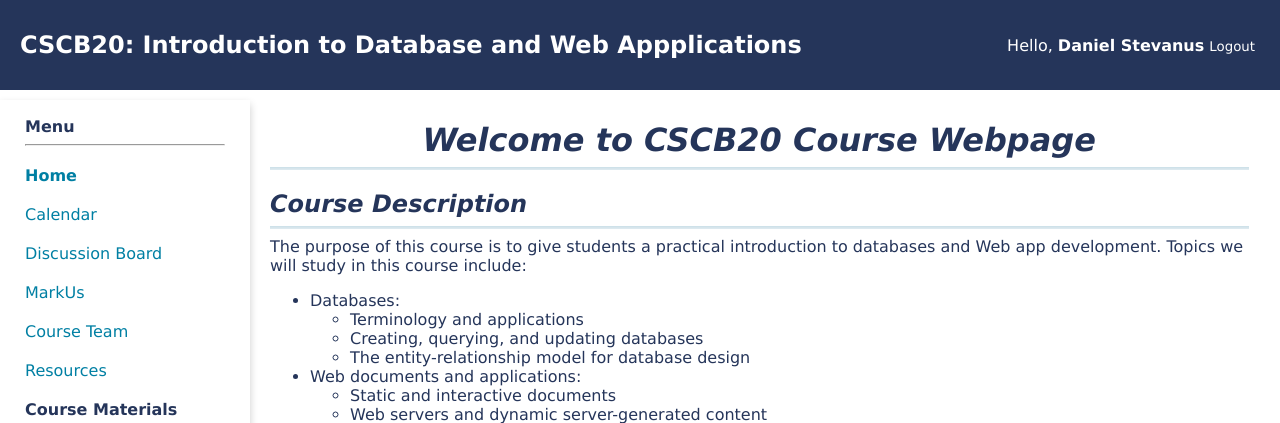
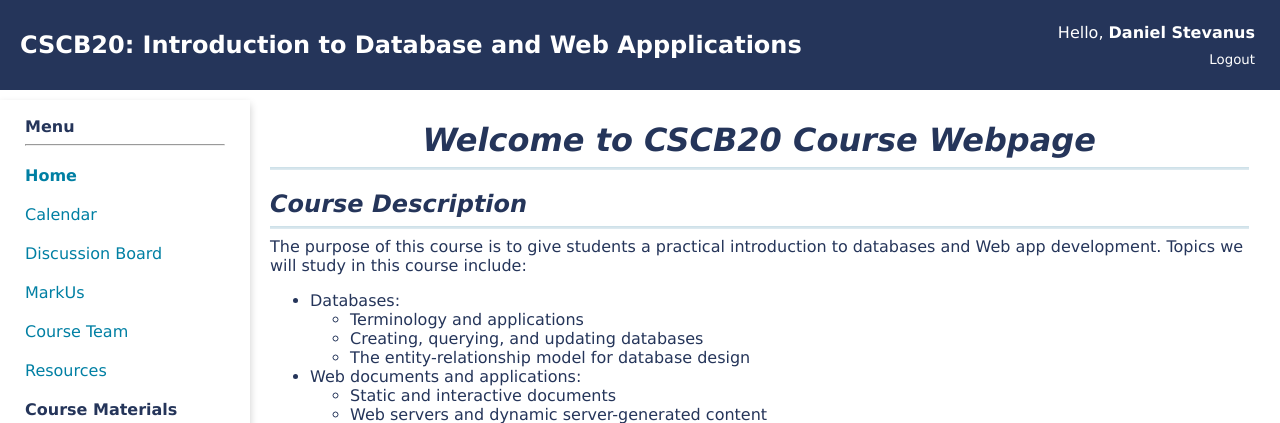
Before and after one commit to BobbyAdiSalim/Course-Website, a Flask app: page / in a window 1280 px wide. Shown: the top 423 px of the page. Run offline with Flask 3, Linux system fonts and the light colour scheme; a user stored in the database is signed in.

Commit message:
PULL PULL PULL PULL PULL PULL PULL PULL PULL PULL PULL PULL PULL PULL PULL PULL PULL PULL PULL PULL PULL PULL PULL PULL

```diff
--- a/app.py
+++ b/app.py
@@ -16,6 +16,7 @@ from flask_bcrypt import Bcrypt
 app = Flask(__name__)
 app.config["SQLALCHEMY_DATABASE_URI"] = 'sqlite:///assignment3.db'
 app.config["SECRET_KEY"] = "HJSCYIGA1982UYCH2C78E2BCGWGVXFTGbYDXGUBAJGDWUYGVDXGvjgsjVGGHJDWI"
+app.config["PERMANENT_SESSION_LIFETIME"] = timedelta(minutes = 10)
 db = SQLAlchemy(app)
 bcrypt = Bcrypt(app)
 
@@ -229,6 +230,7 @@ def login():
                         session["auth"] = "Student"
                         session["name"] = student.name
                         session["student_id"] = student.id
+                        session.permanent = True
                         return redirect("/")
             else:
                 instructor = Instructor.query.filter_by(username = input_username).first()
@@ -238,6 +240,7 @@ def login():
                         session["auth"] = "Instructor"
                         session["name"] = instructor.name
                         session["instructor_id"] = instructor.id
+                        session.permanent = True
                         return redirect("/")
 
             flash("Login failed! Invalid credentials", "Failed")
--- a/static/css/navbar.css
+++ b/static/css/navbar.css
@@ -56,6 +56,11 @@ header .title{
 }
 
 .header-flex-2{
+    display: flex;
+    flex-direction: column;
+    align-items: flex-end;
+    align-content: center;
+    justify-content: center;
     text-align: right;
     padding-right: 15px;
 }
--- a/templates/modify_assignment.html
+++ b/templates/modify_assignment.html
@@ -30,7 +30,11 @@
     <div class="assignment-item">
         <div class="assignment assignment-title"><a href="/grades/{{ test.id }}">{{test.name}}</a></div>
         <div class="header-section">
-            <span class="assignment due-date">Due date: {{ test.due_date }}</span>
+            <span class="assignment due-date">
+                {% if test.type == "Assignment" %}Due date
+                {% elif test.type == "Test" %}Test date{% endif %}
+                : {{ test.due_date }}
+            </span>
             <span class="assignment assignment-weight">Weight: {{ test.weight }}%</span>
         </div>
         <div class="action-buttons">
```
